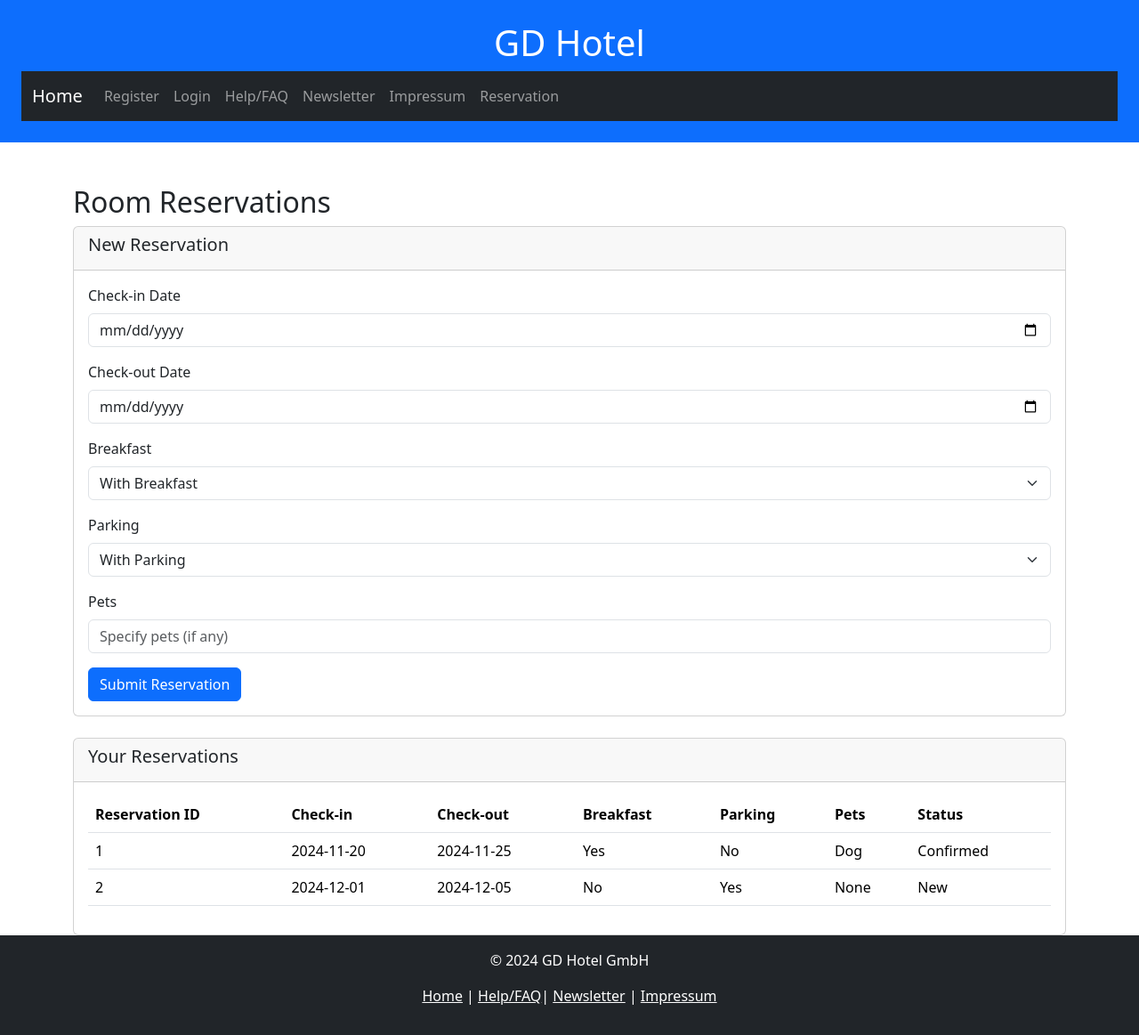
After one commit to TimothyG77/Webtechnologien, a PHP site: page /reservation.php in a window 1280 px wide. The commit adds this page. Shown: the whole page at 89% size. Run offline with PHP 8.4, Linux system fonts and the light colour scheme.

Commit message:
-form files of register, login, reservation and newsletter

```diff
--- a/Hotelwebsite/createNewsletter.php
+++ b/Hotelwebsite/createNewsletter.php
@@ -9,8 +9,9 @@
 </head>
 <body>
 <div class="container mt-5">
+
     <h1 class="text-center mb-4">Newsletter erstellen</h1>
-    <form action="form/newsletter-form.php" method="post">
+    <form action="/Webtechnologien/Hotelwebsite/form/newsletter-form.php" method="post">
         <!-- Titel des Newsletters -->
         <div class="mb-3">
             <label for="title" class="form-label">Titel</label>
--- a/Hotelwebsite/footer.php
+++ b/Hotelwebsite/footer.php
@@ -1,5 +1,5 @@
 <!-- inc/footer.php -->
 <footer class="bg-dark text-white text-center p-3">
     <p>&copy; 2024 GD Hotel GmbH</p>
-    <p><a href="index.php" class="text-white">Home</a> | <a href="hilfe.php" class="text-white">Help/FAQ</a>| <a href="newsletter.php" class="text-white">Newsletter</a> | <a href="impressum.php" class="text-white">Impressum</a></p>
+    <p><a href="/Webtechnologien/Hotelwebsite/home.php" class="text-white">Home</a> | <a href="/Webtechnologien/Hotelwebsite/hilfe.php" class="text-white">Help/FAQ</a>| <a href="/Webtechnologien/Hotelwebsite/newsletter.php" class="text-white">Newsletter</a> | <a href="/Webtechnologien/Hotelwebsite/impressum.php" class="text-white">Impressum</a></p>
 </footer>
--- a/Hotelwebsite/header.php
+++ b/Hotelwebsite/header.php
@@ -3,17 +3,19 @@
     <h1>GD Hotel</h1>
     <nav class="navbar navbar-expand-lg navbar-dark bg-dark">
         <div class="container-fluid">
-            <a class="navbar-brand" href="index.php">Home</a>
+            <a class="navbar-brand" href="/Webtechnologien/Hotelwebsite/home.php">Home</a>
             <button class="navbar-toggler" type="button" data-bs-toggle="collapse" data-bs-target="#navbarNav" aria-controls="navbarNav" aria-expanded="false" aria-label="Toggle navigation">
                 <span class="navbar-toggler-icon"></span>
             </button>
             <div class="collapse navbar-collapse" id="navbarNav">
                 <ul class="navbar-nav">
-                    <li class="nav-item"><a class="nav-link" href="register.php">Register</a></li>
-                    <li class="nav-item"><a class="nav-link" href="login.php">Login</a></li>
-                    <li class="nav-item"><a class="nav-link" href="hilfe.php">Help/FAQ</a></li>
-                    <li class="nav-item"><a class="nav-link" href="newsletter.php">Newsletter</a></li>
-                    <li class="nav-item"><a class="nav-link" href="impressum.php">Impressum</a></li>
+                    <li class="nav-item"><a class="nav-link" href="/Webtechnologien/Hotelwebsite/register.php">Register</a></li>
+                    <li class="nav-item"><a class="nav-link" href="/Webtechnologien/Hotelwebsite/login.php">Login</a></li>
+                    <li class="nav-item"><a class="nav-link" href="/Webtechnologien/Hotelwebsite/hilfe.php">Help/FAQ</a></li>
+                    <li class="nav-item"><a class="nav-link" href="/Webtechnologien/Hotelwebsite/newsletter.php">Newsletter</a></li>
+                    <li class="nav-item"><a class="nav-link" href="/Webtechnologien/Hotelwebsite/impressum.php">Impressum</a></li>
+
+                    <li class="nav-item"><a class="nav-link" href="/Webtechnologien/Hotelwebsite/reservation.php">Reservation</a></li>
                 </ul>
             </div>
         </div>
--- /dev/null
+++ b/Hotelwebsite/reservation.php
@@ -0,0 +1,110 @@
+<!DOCTYPE html>
+<html lang="en">
+<head>
+    <meta charset="UTF-8">
+    <meta name="viewport" content="width=device-width, initial-scale=1.0">
+    <title>Room Reservations</title>
+    <!-- Bootstrap CSS -->
+    <link href="https://cdn.jsdelivr.net/npm/bootstrap@5.3.0-alpha3/dist/css/bootstrap.min.css" rel="stylesheet">
+</head>
+<body>
+<?php include('header.php'); ?>
+
+<div class="container mt-5">
+    <h2>Room Reservations</h2>
+
+    <!-- Form für neue Reservierungen -->
+    <div class="card mb-4">
+        <div class="card-header">
+            <h5>New Reservation</h5>
+        </div>
+        <div class="card-body">
+            <form action="/Webtechnologien/Hotelwebsite/form/reservation-form.php" method="POST">
+                <!-- Anreise- und Abreisedatum -->
+                <div class="mb-3">
+                    <label for="check_in" class="form-label">Check-in Date</label>
+                    <input type="date" class="form-control" id="check_in" name="check_in" required>
+                </div>
+                <div class="mb-3">
+                    <label for="check_out" class="form-label">Check-out Date</label>
+                    <input type="date" class="form-control" id="check_out" name="check_out" required>
+                </div>
+
+                <!-- Frühstück -->
+                <div class="mb-3">
+                    <label for="breakfast" class="form-label">Breakfast</label>
+                    <select class="form-select" id="breakfast" name="breakfast" required>
+                        <option value="yes">With Breakfast</option>
+                        <option value="no">Without Breakfast</option>
+                    </select>
+                </div>
+
+                <!-- Parkplatz -->
+                <div class="mb-3">
+                    <label for="parking" class="form-label">Parking</label>
+                    <select class="form-select" id="parking" name="parking" required>
+                        <option value="yes">With Parking</option>
+                        <option value="no">Without Parking</option>
+                    </select>
+                </div>
+
+                <!-- Haustiere -->
+                <div class="mb-3">
+                    <label for="pets" class="form-label">Pets</label>
+                    <input type="text" class="form-control" id="pets" name="pets" placeholder="Specify pets (if any)">
+                </div>
+
+                <!-- Abschicken -->
+                <button type="submit" class="btn btn-primary">Submit Reservation</button>
+            </form>
+        </div>
+    </div>
+
+    <!-- Liste der bestehenden Reservierungen -->
+    <div class="card">
+        <div class="card-header">
+            <h5>Your Reservations</h5>
+        </div>
+        <div class="card-body">
+            <table class="table">
+                <thead>
+                    <tr>
+                        <th>Reservation ID</th>
+                        <th>Check-in</th>
+                        <th>Check-out</th>
+                        <th>Breakfast</th>
+                        <th>Parking</th>
+                        <th>Pets</th>
+                        <th>Status</th>
+                    </tr>
+                </thead>
+                <tbody>
+                    <!-- Statische Daten -->
+                    <tr>
+                        <td>1</td>
+                        <td>2024-11-20</td>
+                        <td>2024-11-25</td>
+                        <td>Yes</td>
+                        <td>No</td>
+                        <td>Dog</td>
+                        <td>Confirmed</td>
+                    </tr>
+                    <tr>
+                        <td>2</td>
+                        <td>2024-12-01</td>
+                        <td>2024-12-05</td>
+                        <td>No</td>
+                        <td>Yes</td>
+                        <td>None</td>
+                        <td>New</td>
+                    </tr>
+                </tbody>
+            </table>
+        </div>
+    </div>
+</div>
+
+<?php include('footer.php'); ?>
+<script src="https://cdn.jsdelivr.net/npm/bootstrap@5.3.0-alpha3/dist/js/bootstrap.bundle.min.js"></script>
+</body>
+</html>
--- /dev/null
+++ b/Hotelwebsite/reservations.csv
@@ -0,0 +1,2 @@
+"Reservation ID",Check-in,Check-out,Breakfast,Parking,Pets,Status
+673c4ab095744,2024-05-05,2024-05-30,yes,yes,,New
--- /dev/null
+++ b/Hotelwebsite/user.csv
@@ -0,0 +1,3 @@
+username,password,Anrede,name,surname,email
+Solana,asdfyxcv4$,Herr,Felix,Dallinger,dallinger.felix@gmail.com
+Pepe,wertzu65%,Divers,Timothy,Gregorian,timo.gregorian@gmail.com
```
Also changed, not shown: Hotelwebsite/form/login-form.php (+44 -0 lines), Hotelwebsite/form/newsletter-form.php (+2 -5 lines), Hotelwebsite/form/register-form.php (+89 -0 lines), Hotelwebsite/form/reservation-form.php (added, +37 -0 lines), Hotelwebsite/home.php (renamed from Hotelwebsite/index.php, +8 -0 lines), Hotelwebsite/login.php (+26 -49 lines), Hotelwebsite/newsletter.php (+8 -0 lines), Hotelwebsite/register.php (+53 -6 lines), 1 other file.
